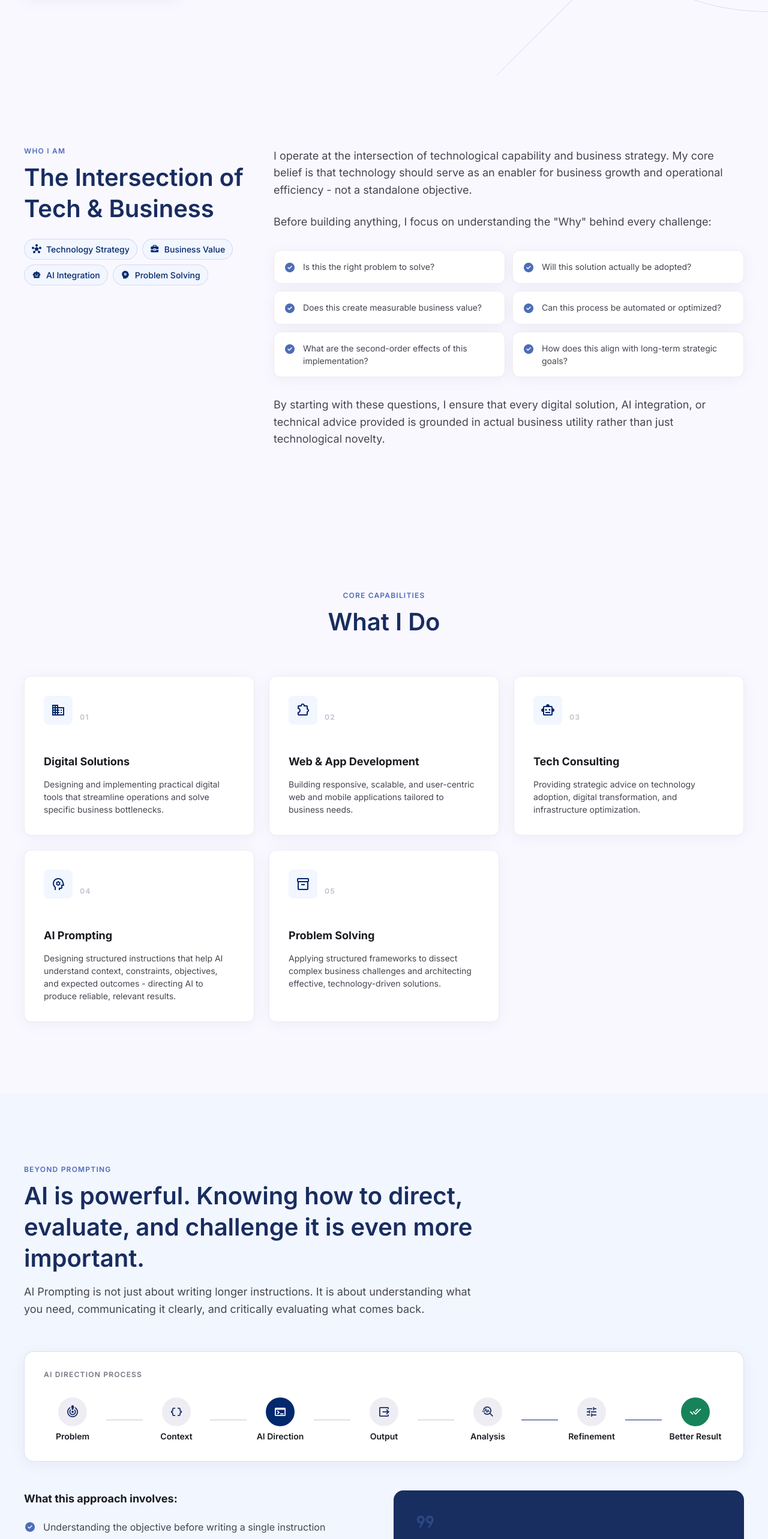
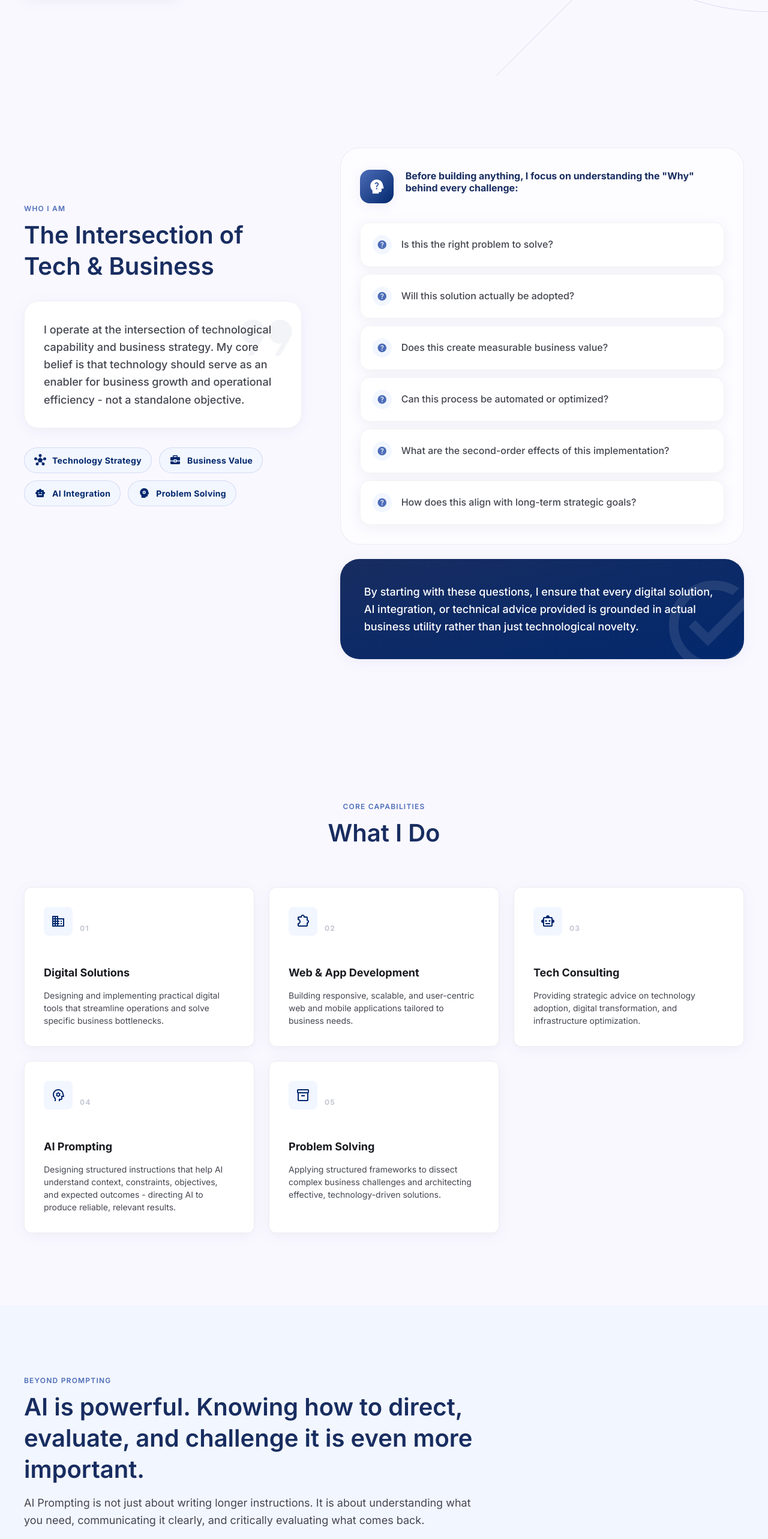
Before and after one commit to iamwisnu99/myporto, a React (Vite) app: page / in a window 1280 px wide. Shown: the part 780-3346 px from the top of the page at 60% size. Built offline with nearby package versions, Linux system fonts and the light colour scheme.

Commit message:
UI: Refactor text-heavy sections to interactive visual components

```diff
--- a/src/components/AIPrompting.jsx
+++ b/src/components/AIPrompting.jsx
@@ -80,19 +80,20 @@ export default function AIPrompting() {
             <h3 className="text-body-lg font-bold text-on-background mb-5">
               {t('ai', 'listTitle')}
             </h3>
-            <ul className="space-y-3">
-              {t('ai', 'list').map((item) => (
-                <li key={item} className="flex items-start gap-3">
-                  <span
-                    className="material-symbols-outlined text-primary-light text-[20px] mt-0.5 flex-shrink-0"
-                    style={{ fontVariationSettings: "'FILL' 1" }}
-                  >
-                    check_circle
-                  </span>
-                  <span className="text-body-md text-on-surface-variant">{item}</span>
-                </li>
+            <div className="flex flex-col gap-3.5">
+              {t('ai', 'list').map((item, idx) => (
+                <div
+                  key={idx}
+                  className="group flex items-center gap-4 bg-surface-container-lowest p-4 md:p-5 rounded-2xl border border-outline-variant/20 soft-shadow hover:-translate-y-1 hover:shadow-lg hover:border-primary-light/50 transition-all duration-300 relative overflow-hidden"
+                >
+                  <div className="absolute inset-0 bg-gradient-to-r from-primary-light/0 via-primary-light/5 to-transparent translate-x-[-100%] group-hover:translate-x-0 transition-transform duration-700 ease-out" />
+                  <div className="w-10 h-10 rounded-full bg-background-blue border border-primary-light/20 text-primary flex items-center justify-center flex-shrink-0 group-hover:bg-primary group-hover:text-white group-hover:border-primary transition-all duration-300 shadow-sm">
+                    <span className="text-body-md font-bold">{idx + 1}</span>
+                  </div>
+                  <span className="text-body-md text-on-surface-variant font-medium group-hover:text-primary-dark transition-colors relative z-10 leading-snug">{item}</span>
+                </div>
               ))}
-            </ul>
+            </div>
           </div>
 
           {/* Quote card */}
--- a/src/components/About.jsx
+++ b/src/components/About.jsx
@@ -16,46 +16,60 @@ export default function About() {
     <section
       ref={ref}
       id="about"
-      className="py-section-md md:py-section-lg bg-background-soft px-5"
+      className="py-section-md md:py-section-lg bg-background-soft px-5 relative overflow-hidden"
     >
-      <div className="max-w-container-max mx-auto grid md:grid-cols-12 gap-12 items-start">
+      <div className="max-w-container-max mx-auto grid md:grid-cols-12 gap-10 md:gap-16 items-start relative z-10">
         {/* Left */}
-        <div className="md:col-span-4 reveal">
+        <div className="md:col-span-5 reveal sticky top-24">
           <span className="section-label">{t('about', 'label')}</span>
-          <h2 className="text-h2-mobile md:text-h2 font-semibold text-primary-dark">
+          <h2 className="text-h2-mobile md:text-h2 font-semibold text-primary-dark mb-8">
             {t('about', 'title')}
           </h2>
 
+          <div className="bg-surface-container-lowest p-8 rounded-3xl soft-shadow border border-outline-variant/20 relative overflow-hidden group">
+             <div className="absolute -top-4 -right-4 p-4 opacity-5 text-primary-dark group-hover:scale-110 transition-transform duration-700">
+                <span className="material-symbols-outlined text-[120px]" style={{ fontVariationSettings: "'FILL' 1" }}>format_quote</span>
+             </div>
+             <p className="text-body-lg text-on-surface-variant relative z-10 leading-relaxed font-medium">
+               {t('about', 'p1')}
+             </p>
+          </div>
+
           {/* Pillar pills */}
-          <div className="flex flex-wrap gap-2 mt-6">
+          <div className="flex flex-wrap gap-3 mt-8">
             {t('about', 'pillars').map((label, index) => (
               <div
                 key={label}
-                className="flex items-center gap-2 bg-background-blue border border-primary-light/20 px-3 py-1.5 rounded-full"
+                className="flex items-center gap-2.5 bg-background-blue hover:bg-primary-light/10 border border-primary-light/20 px-4 py-2.5 rounded-full cursor-pointer transition-all duration-300 hover:scale-105 hover:shadow-md"
               >
                 <span
-                  className="material-symbols-outlined text-primary text-[16px]"
+                  className="material-symbols-outlined text-primary text-[20px]"
                   style={{ fontVariationSettings: "'FILL' 1" }}
                 >
                   {pillarIcons[index]}
                 </span>
-                <span className="text-body-sm text-primary font-medium">{label}</span>
+                <span className="text-body-sm text-primary font-bold tracking-wide">{label}</span>
               </div>
             ))}
           </div>
         </div>
 
         {/* Right */}
-        <div className="md:col-span-8 space-y-6 reveal delay-200">
-          <p className="text-body-lg text-on-surface-variant">
-            {t('about', 'p1')}
-          </p>
-          <p className="text-body-lg text-on-surface-variant">
+        <div className="md:col-span-7 space-y-6 reveal delay-200">
+
+          {/* Question Block */}
+          <div className="bg-surface-container-lowest/50 p-6 md:p-8 rounded-[2rem] border border-outline-variant/30 backdrop-blur-md">
+            <div className="flex items-start gap-5 mb-8">
+               <div className="w-14 h-14 bg-gradient-to-br from-primary-light to-primary rounded-2xl flex items-center justify-center text-white soft-shadow flex-shrink-0 mt-1">
+                 <span className="material-symbols-outlined text-[28px]" style={{ fontVariationSettings: "'FILL' 1" }}>psychology_alt</span>
+               </div>
+               <h3 className="text-h4 font-bold text-primary-dark leading-tight pt-1">
                  {t('about', 'p2')}
-          </p>
+               </h3>
+            </div>
 
             {/* Question grid */}
-          <div className="grid sm:grid-cols-2 gap-3 pt-2">
+            <div className="grid gap-3">
               {[
                 t('about', 'q1'),
                 t('about', 'q2'),
@@ -63,25 +77,35 @@ export default function About() {
                 t('about', 'q4'),
                 t('about', 'q5'),
                 t('about', 'q6'),
-            ].map((q) => (
+              ].map((q, i) => (
                 <div
                   key={q}
-                className="flex items-start gap-3 bg-surface-container-lowest p-4 rounded-xl border border-outline-variant/30 soft-shadow"
+                  className="group flex items-center gap-4 bg-surface-container-lowest p-4 md:p-5 rounded-2xl border border-outline-variant/20 soft-shadow hover:border-primary-light/50 hover:shadow-lg hover:-translate-y-1 transition-all duration-300 cursor-default relative overflow-hidden"
                 >
+                  <div className="absolute inset-0 bg-gradient-to-r from-primary-light/0 via-primary-light/5 to-transparent translate-x-[-100%] group-hover:translate-x-0 transition-transform duration-700 ease-out" />
+                  <div className="w-8 h-8 rounded-full bg-background-blue flex items-center justify-center flex-shrink-0 group-hover:scale-110 transition-transform duration-300">
                     <span
-                  className="material-symbols-outlined text-primary-light text-[20px] mt-0.5 flex-shrink-0"
+                      className="material-symbols-outlined text-primary-light text-[18px]"
                       style={{ fontVariationSettings: "'FILL' 1" }}
                     >
-                  check_circle
+                      help
                     </span>
-                <span className="text-body-sm text-on-surface-variant">{q}</span>
+                  </div>
+                  <span className="text-body-md text-on-surface-variant font-medium group-hover:text-primary-dark transition-colors">{q}</span>
                 </div>
               ))}
             </div>
+          </div>
 
-          <p className="text-body-lg text-on-surface-variant pt-2">
+          {/* Conclusion Block */}
+          <div className="bg-gradient-to-br from-primary-dark to-primary text-white p-8 md:p-10 rounded-[2rem] soft-shadow relative overflow-hidden group hover:shadow-2xl transition-all duration-500 hover:-translate-y-1">
+            <div className="absolute -bottom-10 -right-10 opacity-10 group-hover:opacity-20 transition-opacity duration-500 group-hover:rotate-12 group-hover:scale-110">
+              <span className="material-symbols-outlined text-[180px]" style={{ fontVariationSettings: "'FILL' 1" }}>task_alt</span>
+            </div>
+            <p className="text-body-lg relative z-10 leading-relaxed font-medium">
               {t('about', 'p3')}
             </p>
+          </div>
         </div>
       </div>
     </section>
```
Also changed, not shown: src/components/Mindset.jsx (+73 -24 lines). Lines whose indentation alone changed are shown as unchanged.
